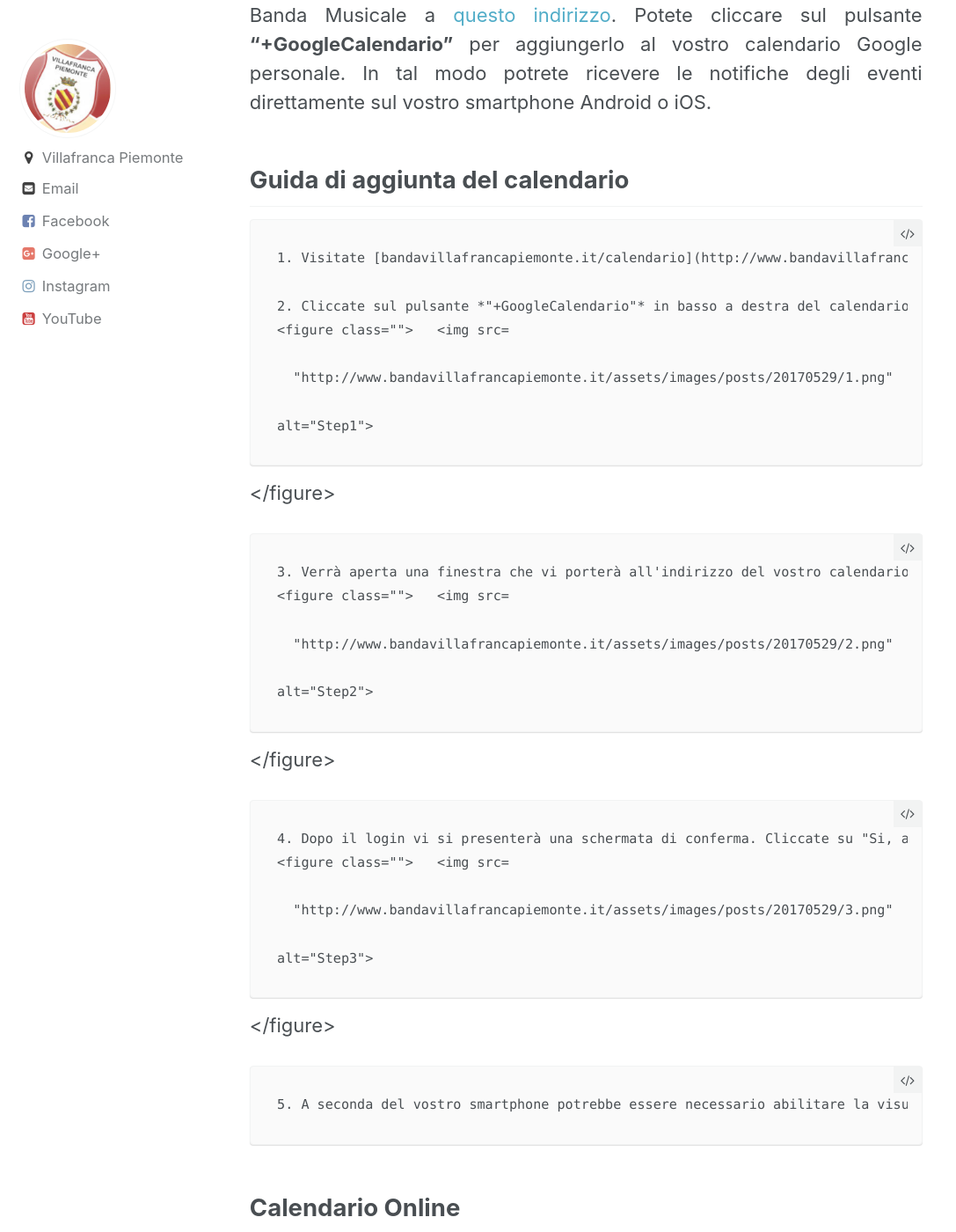
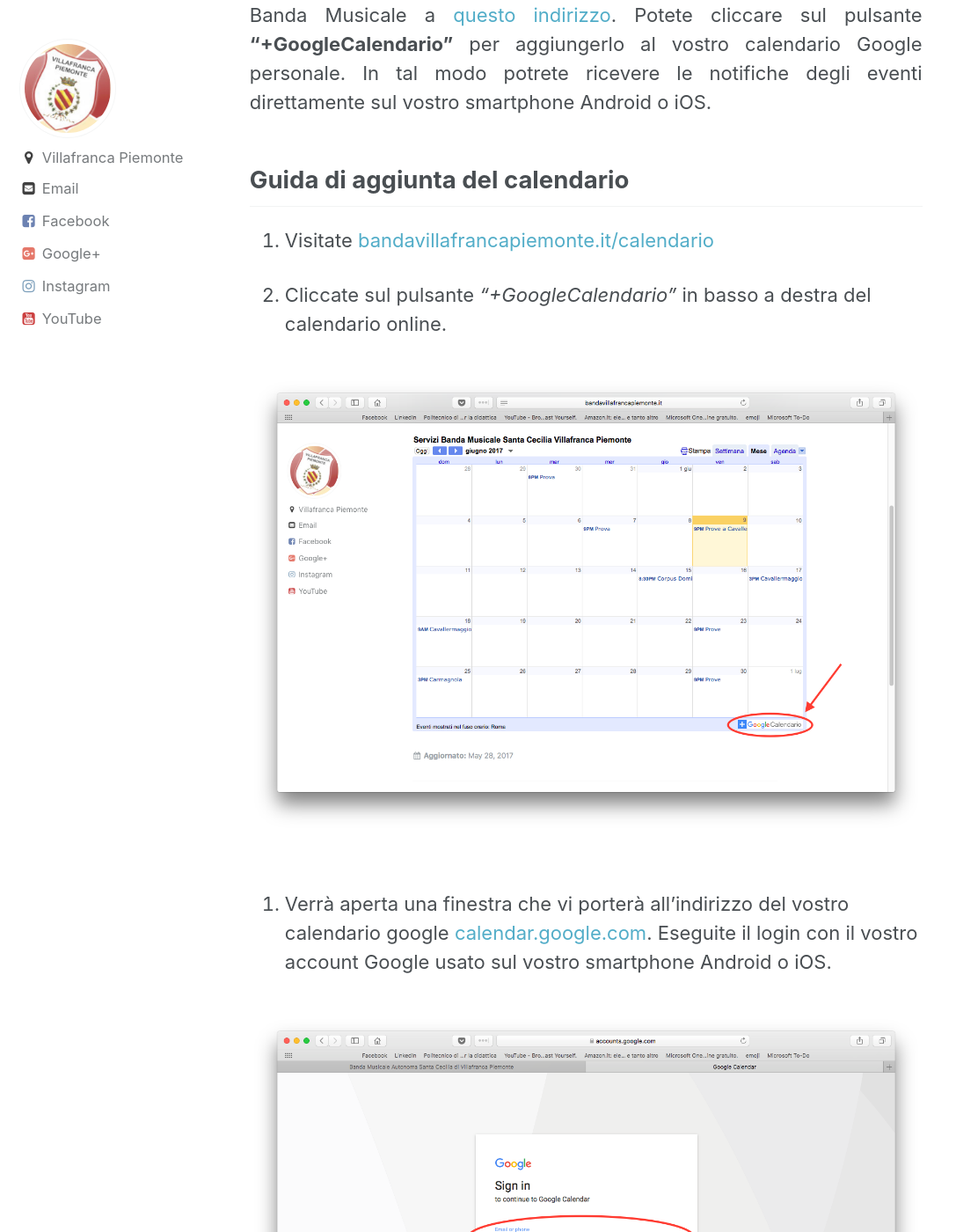
Before and after one commit to BandaVillaSCecilia/BandaVillaSCecilia.github.io, a Jekyll site: the page built from _posts/2017-05-29-Nuovo calendario servizi online.md, in a window 1280 px wide and 1400 px high, scrolled down 266 px. Shown: the whole window at 88% size, without its empty margins (0-1087 px from the left). Built offline with Jekyll 4.4.1, drawn with Linux system fonts in a browser that asks for light colours; some of the changed text lies outside the part shown.

Commit message:
fix spacing

```diff
--- a/_posts/2017-05-29-Nuovo calendario servizi online.md
+++ b/_posts/2017-05-29-Nuovo calendario servizi online.md
@@ -6,18 +6,20 @@
 
 ## Guida di aggiunta del calendario
 
-    1. Visitate [bandavillafrancapiemonte.it/calendario](http://www.bandavillafrancapiemonte.it/calendario/)
+  1. Visitate [bandavillafrancapiemonte.it/calendario](http://www.bandavillafrancapiemonte.it/calendario/)
 
-    2. Cliccate sul pulsante *"+GoogleCalendario"* in basso a destra del calendario online.
-    {% include figure image_path="/assets/images/posts/20170529/1.png" alt="Step1" %}
+  2. Cliccate sul pulsante *"+GoogleCalendario"* in basso a destra del calendario online.
 
-    3. Verrà aperta una finestra che vi porterà all'indirizzo del vostro calendario google [calendar.google.com](https://calendar.google.com). Eseguite il login con il vostro account Google usato sul vostro smartphone Android o iOS.
-    {% include figure image_path="/assets/images/posts/20170529/2.png" alt="Step2" %}
+  {% include figure image_path="/assets/images/posts/20170529/1.png" alt="Step1" %}
 
-    4. Dopo il login vi si presenterà una schermata di conferma. Cliccate su "Si, aggiungi questo calendario".
-    {% include figure image_path="/assets/images/posts/20170529/3.png" alt="Step3" %}
+  3. Verrà aperta una finestra che vi porterà all'indirizzo del vostro calendario google [calendar.google.com](https://calendar.google.com). Eseguite il login con il vostro account Google usato sul vostro smartphone Android o iOS.
+  {% include figure image_path="/assets/images/posts/20170529/2.png" alt="Step2" %}
 
-    5. A seconda del vostro smartphone potrebbe essere necessario abilitare la visualizzazione del nuovo calendario nelle impostazioni della vostra applicazione *Calendario*.
+  4. Dopo il login vi si presenterà una schermata di conferma. Cliccate su "Si, aggiungi questo calendario".
+
+  {% include figure image_path="/assets/images/posts/20170529/3.png" alt="Step3" %}
+
+  5. A seconda del vostro smartphone potrebbe essere necessario abilitare la visualizzazione del nuovo calendario nelle impostazioni della vostra applicazione *Calendario*.
 
 ## Calendario Online
 
```
